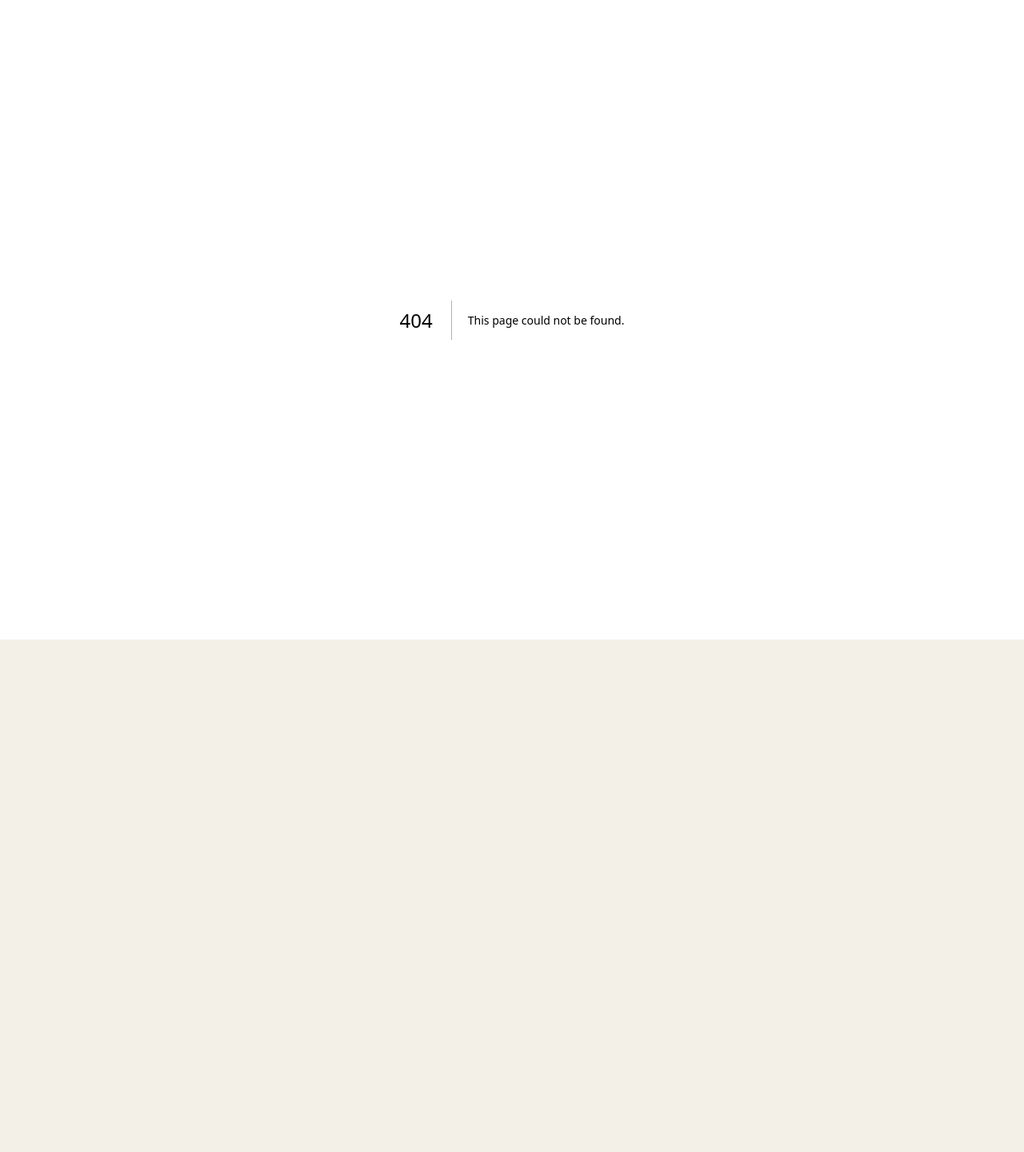
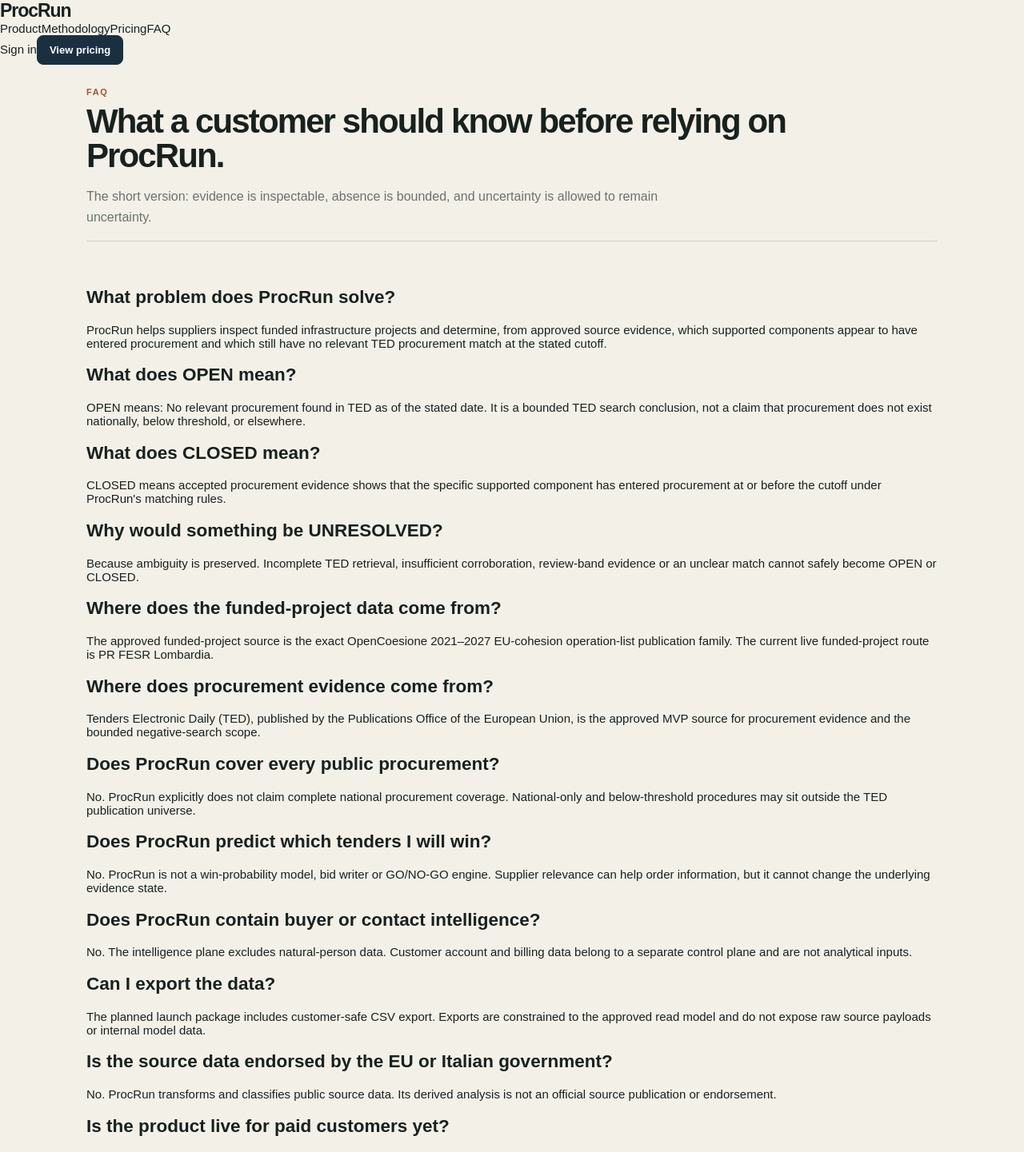
Before and after one commit to martibal/procrun, a Next.js app in the folder web/: page /faq in a window 1280 px wide. Before the commit this address had no page. Shown: the top 1441 px of the page at 80% size. Before the commit the page ends 800 px from the top, so only its background shows below. Built offline with nearby package versions, Linux system fonts and the light colour scheme.

Commit message:
Add customer FAQ page

```diff
--- /dev/null
+++ b/web/app/faq/page.tsx
@@ -0,0 +1,34 @@
+import Link from "next/link";
+import { PublicPage } from "@/components/public-site";
+
+const items = [
+  ["What problem does ProcRun solve?", "ProcRun helps suppliers inspect funded infrastructure projects and determine, from approved source evidence, which supported components appear to have entered procurement and which still have no relevant TED procurement match at the stated cutoff."],
+  ["What does OPEN mean?", "OPEN means: No relevant procurement found in TED as of the stated date. It is a bounded TED search conclusion, not a claim that procurement does not exist nationally, below threshold, or elsewhere."],
+  ["What does CLOSED mean?", "CLOSED means accepted procurement evidence shows that the specific supported component has entered procurement at or before the cutoff under ProcRun's matching rules."],
+  ["Why would something be UNRESOLVED?", "Because ambiguity is preserved. Incomplete TED retrieval, insufficient corroboration, review-band evidence or an unclear match cannot safely become OPEN or CLOSED."],
+  ["Where does the funded-project data come from?", "The approved funded-project source is the exact OpenCoesione 2021–2027 EU-cohesion operation-list publication family. The current live funded-project route is PR FESR Lombardia."],
+  ["Where does procurement evidence come from?", "Tenders Electronic Daily (TED), published by the Publications Office of the European Union, is the approved MVP source for procurement evidence and the bounded negative-search scope."],
+  ["Does ProcRun cover every public procurement?", "No. ProcRun explicitly does not claim complete national procurement coverage. National-only and below-threshold procedures may sit outside the TED publication universe."],
+  ["Does ProcRun predict which tenders I will win?", "No. ProcRun is not a win-probability model, bid writer or GO/NO-GO engine. Supplier relevance can help order information, but it cannot change the underlying evidence state."],
+  ["Does ProcRun contain buyer or contact intelligence?", "No. The intelligence plane excludes natural-person data. Customer account and billing data belong to a separate control plane and are not analytical inputs."],
+  ["Can I export the data?", "The planned launch package includes customer-safe CSV export. Exports are constrained to the approved read model and do not expose raw source payloads or internal model data."],
+  ["Is the source data endorsed by the EU or Italian government?", "No. ProcRun transforms and classifies public source data. Its derived analysis is not an official source publication or endorsement."],
+  ["Is the product live for paid customers yet?", "Not yet. The core intelligence delivery is production-ready, while authentication, billing, legal presentation and final customer-web launch controls are still being implemented."],
+] as const;
+
+export default function FAQPage() {
+  return <PublicPage>
+    <section className="page-hero">
+      <div className="eyebrow">FAQ</div>
+      <h1 className="h1 public-h1">What a customer should know before relying on ProcRun.</h1>
+      <p className="lede lede-large">The short version: evidence is inspectable, absence is bounded, and uncertainty is allowed to remain uncertainty.</p>
+    </section>
+    <section className="public-section faq-list">
+      {items.map(([question, answer]) => <article key={question}><h2>{question}</h2><p>{answer}</p></article>)}
+    </section>
+    <section className="public-section cta-band">
+      <div><div className="eyebrow">Need the formal evidence rules?</div><h2 className="display-h2 compact-heading">Read the methodology and coverage definitions.</h2></div>
+      <Link className="button large" href="/methodology">Open methodology</Link>
+    </section>
+  </PublicPage>;
+}
```
